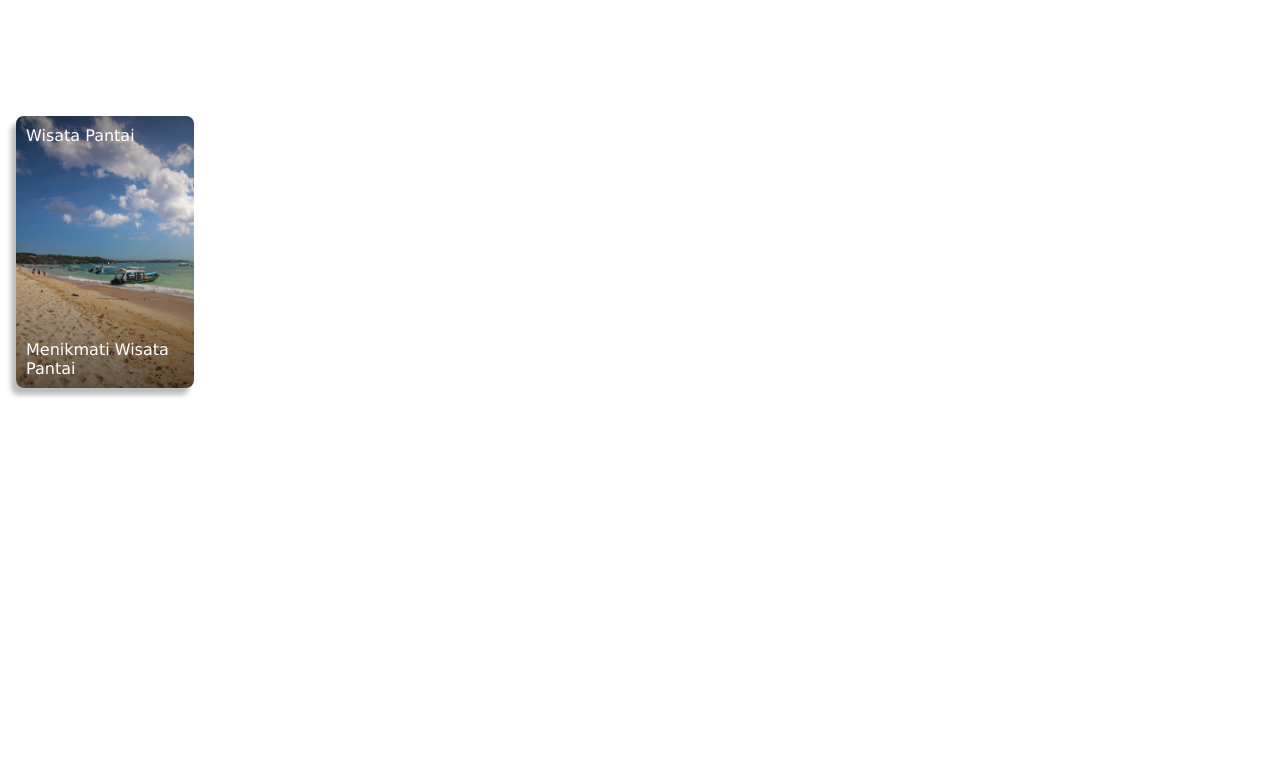
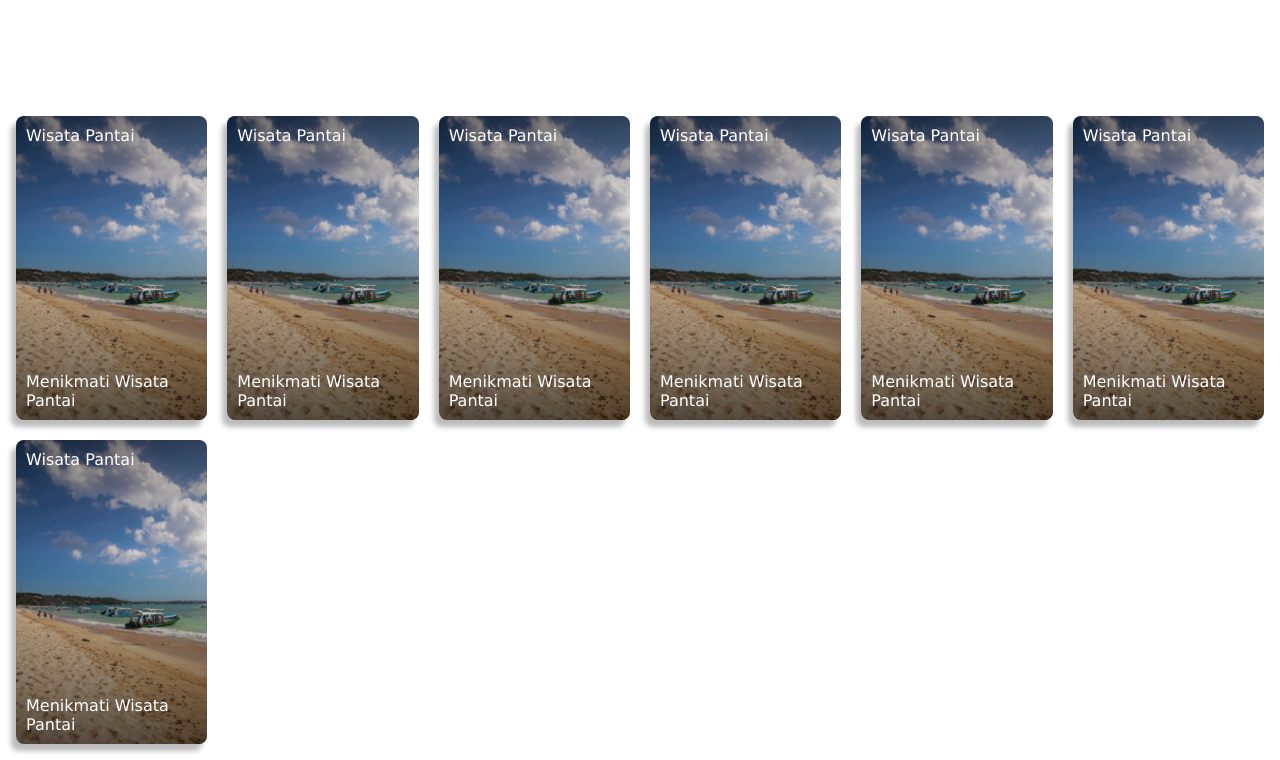
Before and after one commit to Informatika-C/PesonaLampung, a plain HTML site: page index.html in a window 1280 px wide. Shown: the part 936-1696 px from the top of the page. Before the commit the page ends 1340 px from the top, so only its background shows below. Drawn offline with nearby package versions, Linux system fonts and the light colour scheme; animation ran at ten frames a second; a web font is replaced by a local one.

Commit message:
add grid

```diff
--- a/index.html
+++ b/index.html
@@ -88,6 +88,126 @@
               </div>
             </div>
           <!-- end card-item -->
+          <!-- start card-item -->
+          <div class="card-item" id="pantai">
+            <div class="top-shadow">
+              <div class="bottom-shadow">
+
+                <img class="card-img" src="image/bg-3.jpg" alt="bg">
+
+                <div class="card-text-top" style="position: absolute;
+                            z-index: 99; top: 10px;
+                            left: 10px;
+                            color: white;">
+                            Wisata Pantai
+                </div>
+
+                <div class="card-text-bottom">Menikmati Wisata Pantai</div>
+
+              </div>
+            </div>
+          </div>
+        <!-- end card-item -->
+        <!-- start card-item -->
+          <div class="card-item" id="pantai">
+            <div class="top-shadow">
+              <div class="bottom-shadow">
+
+                <img class="card-img" src="image/bg-3.jpg" alt="bg">
+
+                <div class="card-text-top" style="position: absolute;
+                            z-index: 99; top: 10px;
+                            left: 10px;
+                            color: white;">
+                            Wisata Pantai
+                </div>
+
+                <div class="card-text-bottom">Menikmati Wisata Pantai</div>
+
+              </div>
+            </div>
+          </div>
+      <!-- end card-item -->
+      <!-- start card-item -->
+        <div class="card-item" id="pantai">
+          <div class="top-shadow">
+            <div class="bottom-shadow">
+
+              <img class="card-img" src="image/bg-3.jpg" alt="bg">
+
+              <div class="card-text-top" style="position: absolute;
+                          z-index: 99; top: 10px;
+                          left: 10px;
+                          color: white;">
+                          Wisata Pantai
+              </div>
+
+              <div class="card-text-bottom">Menikmati Wisata Pantai</div>
+
+            </div>
+          </div>
+        </div>
+      <!-- end card-item -->
+      <!-- start card-item -->
+        <div class="card-item" id="pantai">
+          <div class="top-shadow">
+            <div class="bottom-shadow">
+
+              <img class="card-img" src="image/bg-3.jpg" alt="bg">
+
+              <div class="card-text-top" style="position: absolute;
+                          z-index: 99; top: 10px;
+                          left: 10px;
+                          color: white;">
+                          Wisata Pantai
+              </div>
+
+              <div class="card-text-bottom">Menikmati Wisata Pantai</div>
+
+            </div>
+          </div>
+        </div>
+      <!-- end card-item -->
+      <!-- start card-item -->
+        <div class="card-item" id="pantai">
+          <div class="top-shadow">
+            <div class="bottom-shadow">
+
+              <img class="card-img" src="image/bg-3.jpg" alt="bg">
+
+              <div class="card-text-top" style="position: absolute;
+                          z-index: 99; top: 10px;
+                          left: 10px;
+                          color: white;">
+                          Wisata Pantai
+              </div>
+
+              <div class="card-text-bottom">Menikmati Wisata Pantai</div>
+
+            </div>
+          </div>
+        </div>
+      <!-- end card-item -->
+      <!-- start card-item -->
+      <div class="card-item" id="pantai">
+        <div class="top-shadow">
+          <div class="bottom-shadow">
+
+            <img class="card-img" src="image/bg-3.jpg" alt="bg">
+
+            <div class="card-text-top" style="position: absolute;
+                        z-index: 99; top: 10px;
+                        left: 10px;
+                        color: white;">
+                        Wisata Pantai
+            </div>
+
+            <div class="card-text-bottom">Menikmati Wisata Pantai</div>
+
+          </div>
+        </div>
+      </div>
+    <!-- end card-item -->
       </div>
     </section>
     <!--Content-->
--- a/style.css
+++ b/style.css
@@ -203,14 +203,15 @@ img {
 }
 
 .card-container{
-  height: 19em;
   padding: 1em;
-  display: flex;
-  overflow-x: hidden;
+  display: grid;
+  grid-template-columns: 1fr 1fr 1fr 1fr 1fr 1fr;
+  gap: 20px;
 }
 
 .card-item {
-  width: calc((100% / 7));
+  height: 19em;
+  width: 100%;
   border-radius: 0.5em;
   margin-right: 1em;
   overflow: hidden;
```
